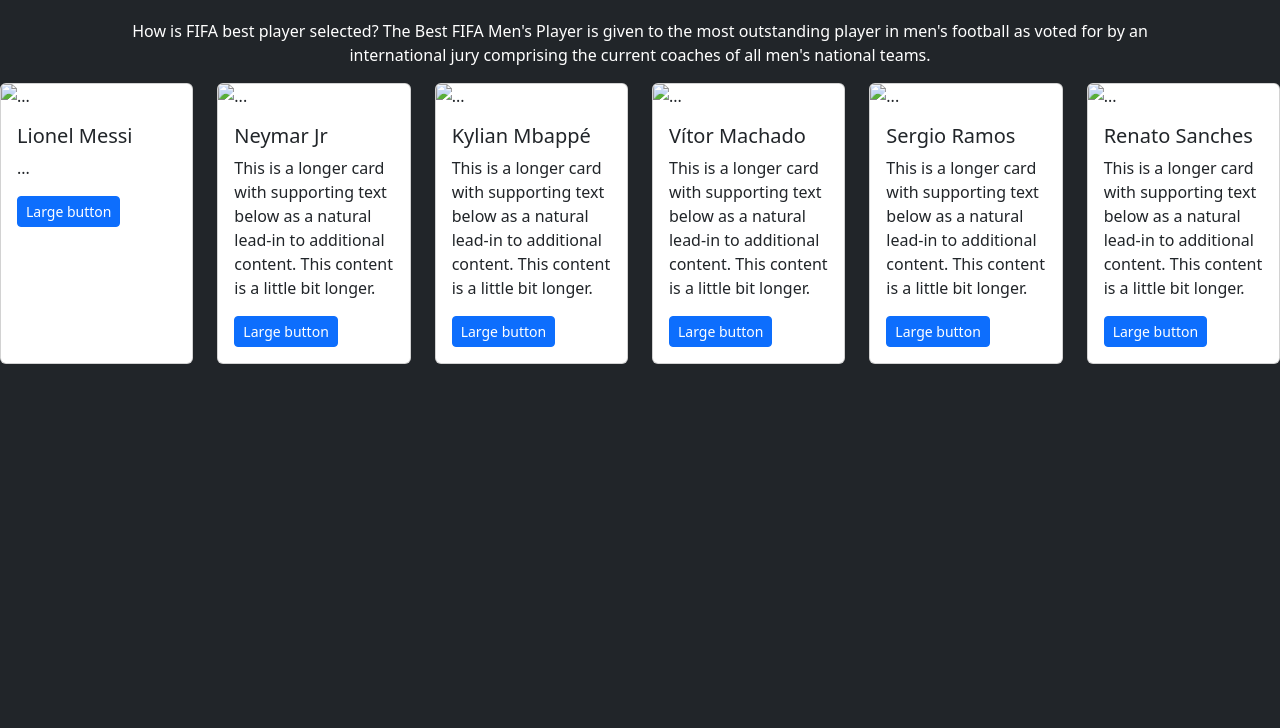
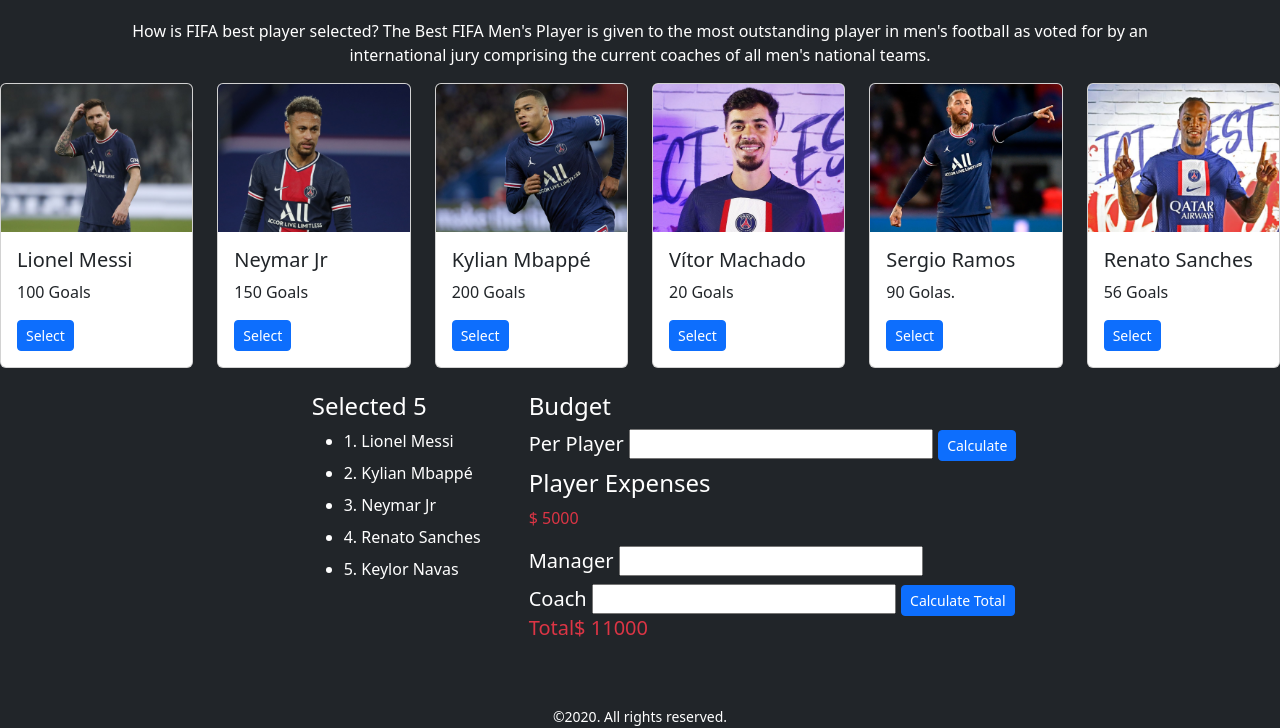
Before and after one commit to emon-ismail/best-five-dom, a plain HTML site: page index.html in a window 1280 px wide. Shown: the part 77-805 px from the top of the page. Drawn offline with nearby package versions, Linux system fonts and the light colour scheme.

Commit message:
button programme done

```diff
--- a/index.html
+++ b/index.html
@@ -21,72 +21,109 @@
     <div class="row row-cols-1 row-cols-md-6 g-4">
         <div class="col">
           <div class="card h-100">
-            <img src=".." class="card-img-top" alt="...">
+            <img src="images/messi.png" class="card-img-top" alt="...">
             <div class="card-body">
               <h5 class="card-title">Lionel Messi</h5>
-              <p class="card-text">...</p>
-              <button type="button" class="btn btn-primary btn-sm">Large button</button>
+              <p class="card-text">100 Goals</p>
+              <button type="button" id="messi-button" class="btn btn-primary btn-sm">Select</button>
             </div>
           </div>
         </div>
 
         <div class="col">
             <div class="card h-100">
-              <img src="..." class="card-img-top" alt="...">
+              <img src="images/neymar.png" class="card-img-top" alt="...">
               <div class="card-body">
                 <h5 class="card-title">Neymar Jr</h5>
-                <p class="card-text">This is a longer card with supporting text below as a natural lead-in to additional content. This content is a little bit longer.</p>
-                <button type="button" class="btn btn-primary btn-sm">Large button</button>
+                <p class="card-text">150 Goals</p>
+                <button id="neymar-button" type="button" class="btn btn-primary btn-sm">Select</button>
               </div>
             </div>
           </div>
 
           <div class="col">
             <div class="card h-100">
-              <img src="..." class="card-img-top" alt="...">
+              <img src="images/mbappe.png" class="card-img-top" alt="...">
               <div class="card-body">
                 <h5 class="card-title">Kylian Mbappé</h5>
-                <p class="card-text">This is a longer card with supporting text below as a natural lead-in to additional content. This content is a little bit longer.</p>
-                <button type="button" class="btn btn-primary btn-sm">Large button</button>
+                <p class="card-text">200 Goals</p>
+                <button type="button" class="btn btn-primary btn-sm">Select</button>
               </div>
             </div>
           </div>
 
         <div class="col">
           <div class="card h-100">
-            <img src="..." class="card-img-top" alt="...">
+            <img src="images/shada mia 1.png" class="card-img-top" alt="...">
             <div class="card-body">
               <h5 class="card-title">Vítor Machado</h5>
-              <p class="card-text">This is a longer card with supporting text below as a natural lead-in to additional content. This content is a little bit longer.</p>
-              <button type="button" class="btn btn-primary btn-sm">Large button</button>
+              <p class="card-text">20 Goals</p>
+              <button type="button" class="btn btn-primary btn-sm">Select</button>
             </div>
           </div>
         </div>
 
         <div class="col">
           <div class="card h-100">
-            <img src="..." class="card-img-top" alt="...">
+            <img src="images/ramos.png" class="card-img-top" alt="...">
             <div class="card-body">
               <h5 class="card-title">Sergio Ramos</h5>
-              <p class="card-text">This is a longer card with supporting text below as a natural lead-in to additional content. This content is a little bit longer.</p>
-              <button type="button" class="btn btn-primary btn-sm">Large button</button>
+              <p class="card-text">90 Golas.</p>
+              <button type="button" class="btn btn-primary btn-sm">Select</button>
             </div>
           </div>
         </div>
 
         <div class="col">
           <div class="card h-100">
-            <img src="..." class="card-img-top" alt="...">
+            <img src="images/kallu 1.png" class="card-img-top" alt="...">
             <div class="card-body">
               <h5 class="card-title">Renato Sanches</h5>
-              <p class="card-text">This is a longer card with supporting text below as a natural lead-in to additional content. This content is a little bit longer.</p>
-              <button type="button" class="btn btn-primary btn-sm">Large button</button>
+              <p class="card-text">56 Goals</p>
+              <button type="button" class="btn btn-primary btn-sm">Select</button>
             </div>
           </div>
         </div>
 
       </div>
 </section>
+
+<section class="selected-budget-section d-flex justify-content-center">
+
+    <div>
+        <h4  class="text-white mt-4 ms-5">Selected 5</h4>
+       <ul id="selected-five" class="text-white ms-5">
+            <li class="mb-2">1. <span id='messi'>Lionel Messi</span></li>
+            <li class="mb-2">2. <span id="mbappe">Kylian Mbappé</span></li>
+            <li class="mb-2">3. <span id="neymar">Neymar Jr</span></li>
+            <li class="mb-2">4. <span id="renato">Renato Sanches</span></li>
+            <li class="mb-2">5. <span id="navas">Keylor Navas</span></li>
+        </ul>
+    </div>
+
+    <div class="mt-4 ms-5">
+        <h4 class="text-white">Budget</h4>
+       <h5 class="text-white" >Per Player</h3class> <input type="text">
+        <button type="button" class="btn btn-primary btn-sm">Calculate</button>
+
+    <h4 class="text-white" >Player Expenses</h4> <p class="text-danger">$ <span class="text-danger">5000</span></p>
+
+    <h5 class="text-white" >Manager</h3class> <input type="text">
+    <h5 class="text-white" >Coach</h3class> <input type="text">
+        <button type="button" class="btn btn-primary btn-sm">Calculate Total</button>
+
+        <p class="text-danger">Total$ <span>11000</span></p>
+
+    </div>
+
+
+</section>
+
+<footer class="text-center mt-5">
+    <small class="text-white  "> ©2020.  All rights reserved. </small>
+  </footer>
+
+
 
 
 
--- a/index.js
+++ b/index.js
@@ -0,0 +1,17 @@
+document.getElementById('messi-button').addEventListener('click', function() {
+
+
+     const selectedFive=document.getElementById("selected-five");
+     const getSelected=selectedFive.innerText;
+     selectedFive.innerText = getSelected;
+})
+
+document.getElementById('neymar-button').addEventListener('click', function() {
+
+
+     const selectedFive=document.getElementById("selected-five");
+
+     const getSelected=selectedFive.innerText;
+    selectedFive.innerText = getSelected;
+    selectedFive.innerText =" ";
+})
```
Also changed, not shown: images/kallu 1.png (renamed from images/295478536_873031600344314_4102707082900391314_n.png), images/mbappe.png (renamed from images/300144556_1963785983806313_1456856981721697713_n.png), images/messi.png (renamed from images/300220640_457534216297448_5650855512487590952_n.png), images/neymar.png (renamed from images/299743885_794190595052640_7693539774510983749_n.png), images/ramos.png (renamed from images/293583109_3233328923648752_554726646086412368_n.png), images/shada mia 1.png (renamed from images/298276810_3232860820260654_7656048431714264025_n.png).
